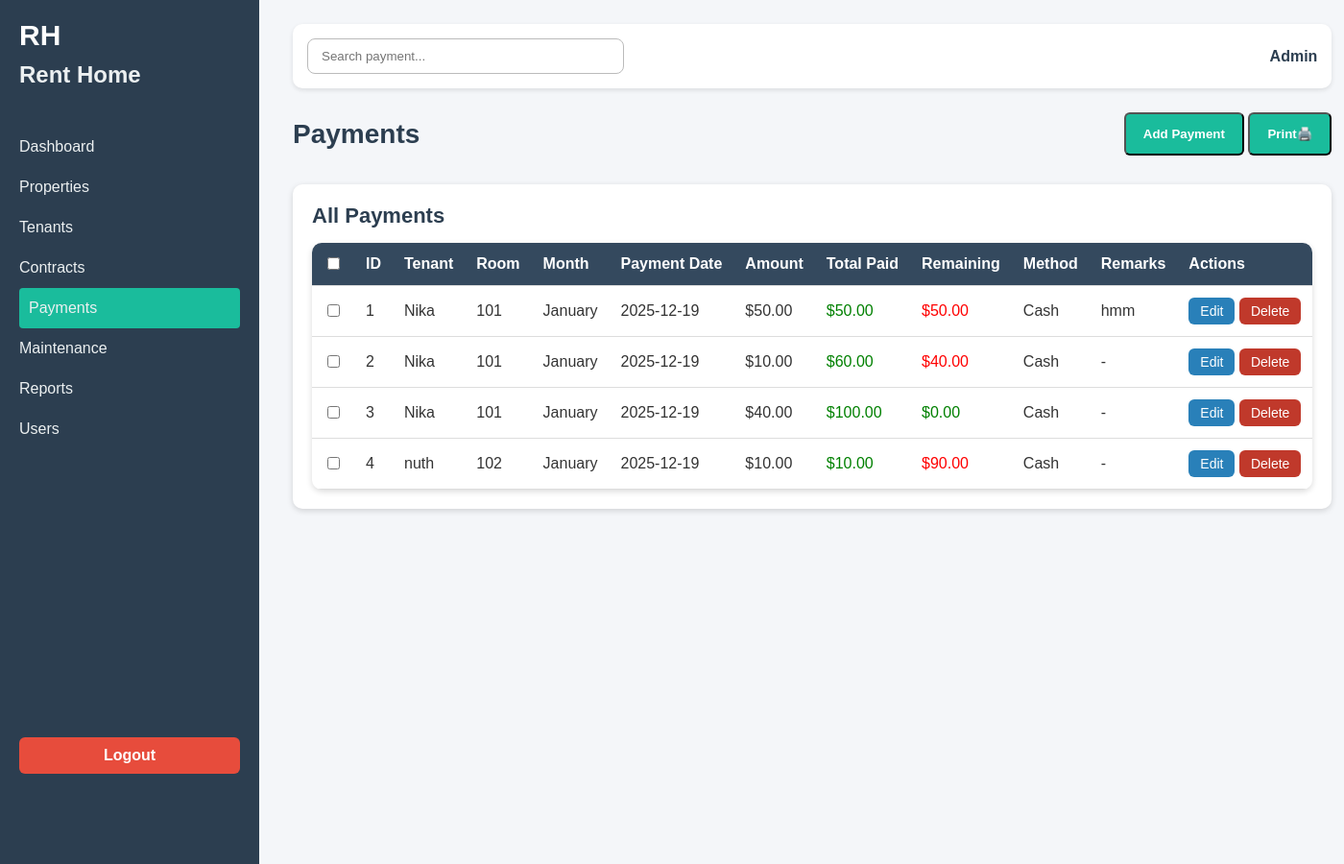
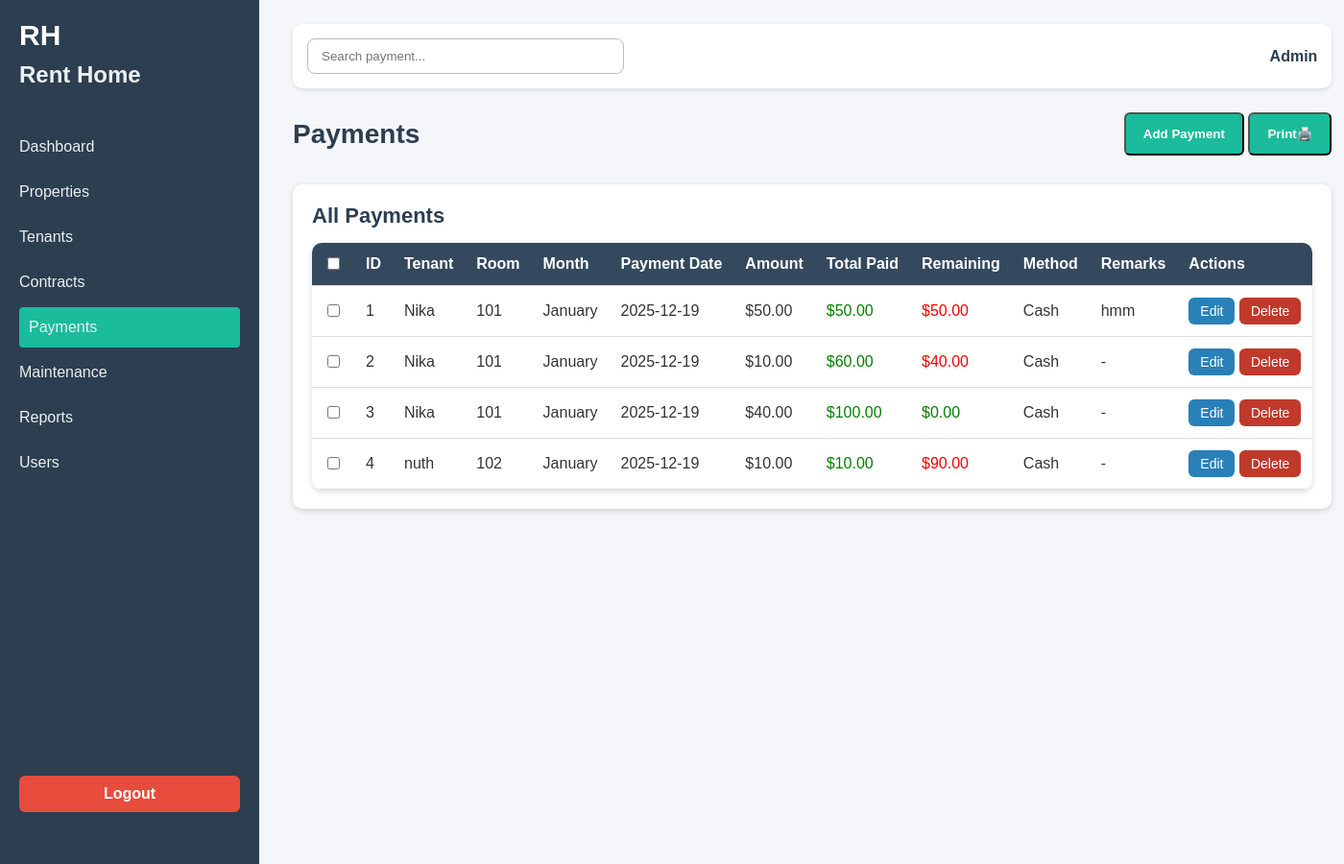
Before and after one commit to kanikarun/rent_home_system, a Flask app: page /payments in a window 1400 px wide. Shown: the whole page at 96% size. Run offline with Flask 3, Linux system fonts and the light colour scheme; a user stored in the database is signed in.

Commit message:
add css margin btt for nav a

```diff
--- a/static/css/style.css
+++ b/static/css/style.css
@@ -42,6 +42,8 @@ body {
 }
 
 .sidebar nav a {
+  display: block;          /* important for spacing */
+  margin-bottom: 5px;
   padding: 12px 0;
   text-decoration: none;
   color: #ecf0f1;
```
